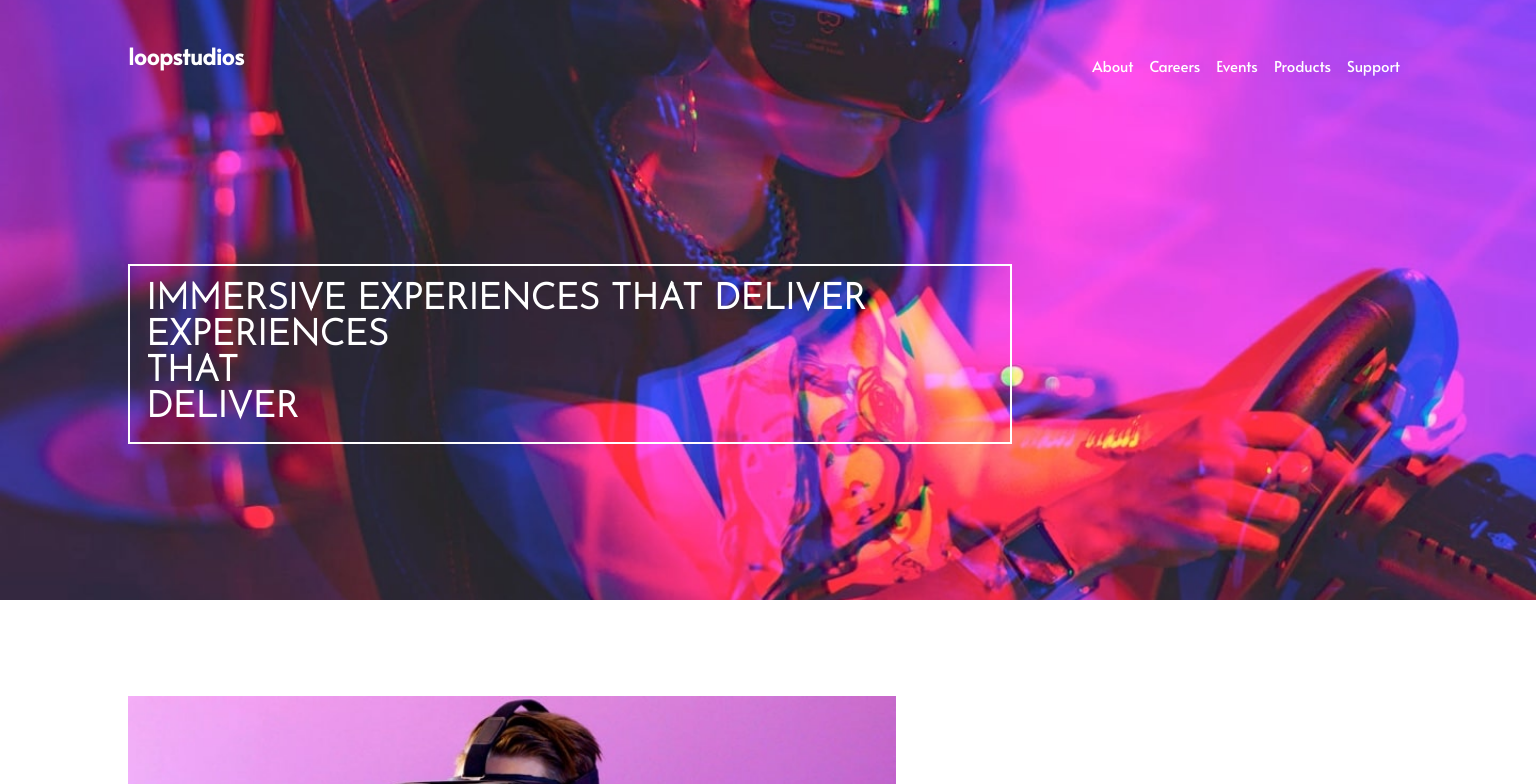
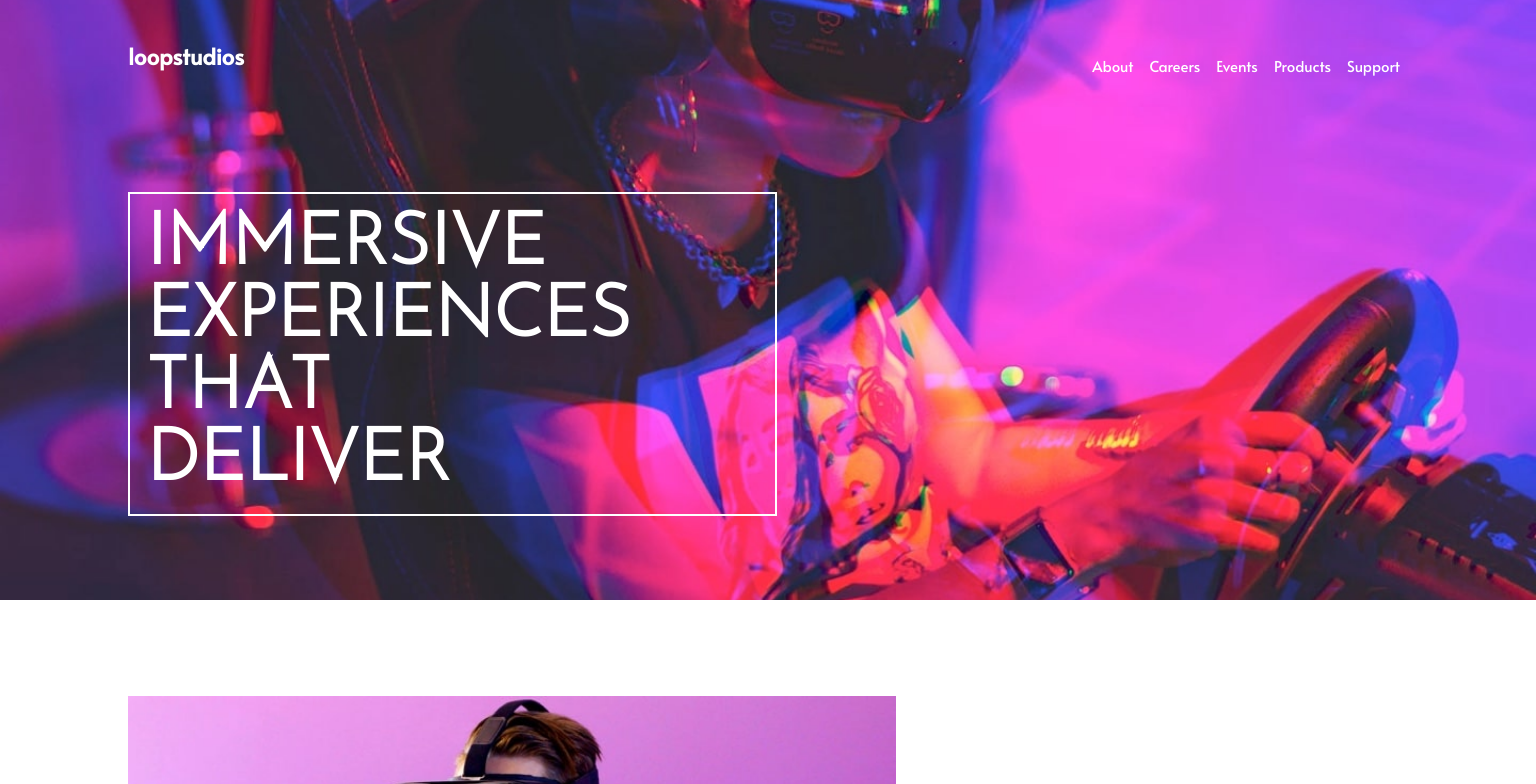
Before and after one commit to abdulwahab151909/loopstudios-landing-page-main-challenge, a plain HTML site: page index.html in a window 1536 px wide. Shown: the top 784 px of the page. Drawn offline with Linux system fonts and the light colour scheme.

Commit message:
Fixed main title

```diff
--- a/index.html
+++ b/index.html
@@ -49,7 +49,7 @@
 
       <section class="section-intro">
         <div class="main-title">
-          <h2>Immersive experiences that deliver</h2>
+          <h2>Immersive</h2>
           <h2>experiences</h2>
           <h2>that</h2>
           <h2>deliver</h2>
--- a/style.css
+++ b/style.css
@@ -369,6 +369,9 @@ footer li {
     align-items: center;
   }
 
+  .main-title {
+    font-size: 3rem;
+  }
   /* about section */
 
   .section-about {
```
Also changed, not shown: screenshots/mobile-view.png, 1 other file.
